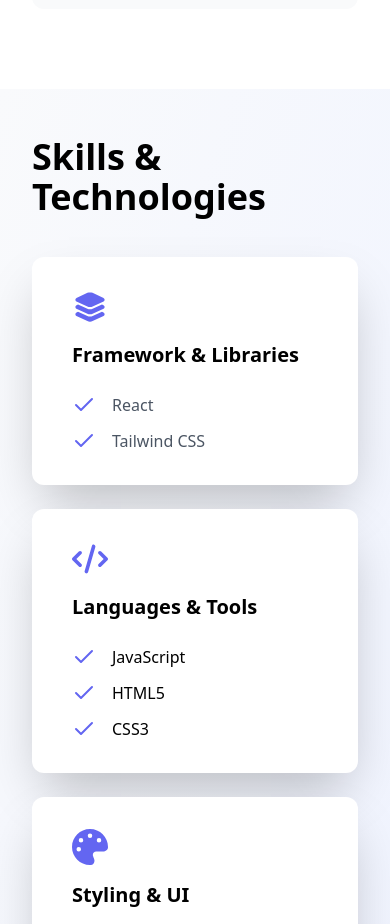
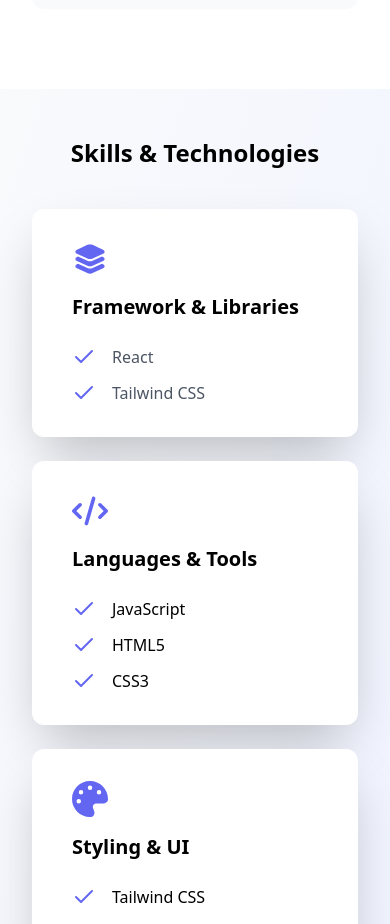
Before and after one commit to Temidayowo/Portfolio, a React app: page / in a window 390 px wide. Shown: the part 2040-2964 px from the top of the page. Built offline with nearby package versions, Linux system fonts and the light colour scheme; the HTML template or start-up script is replaced by a standard one.

Commit message:
ironed out somee bugs

```diff
--- a/src/sections/Skills.jsx
+++ b/src/sections/Skills.jsx
@@ -13,7 +13,7 @@ const Skills = () => {
         <h3 className="hidden lg:block uppercase text-[#6366f1] font-semibold text-lg">
           Expertise
         </h3>
-        <h1 className="text-4xl  font-bold">Skills & Technologies</h1>
+        <h1 className="lg:text-4xl text-2xl font-bold">Skills & Technologies</h1>
         <p className="hidden md:block text-[#4b5563]">
           A comprehensive toolkit for building modern, scalable web
           applications.
```
